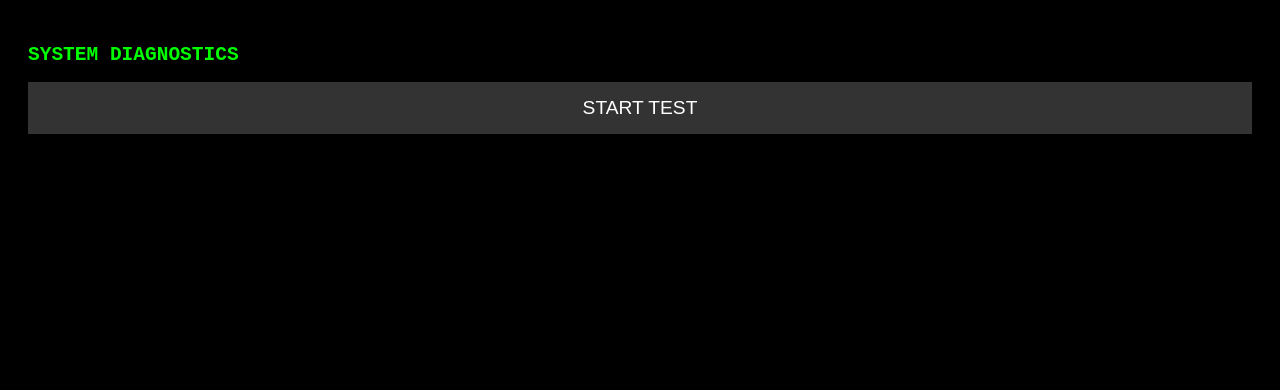
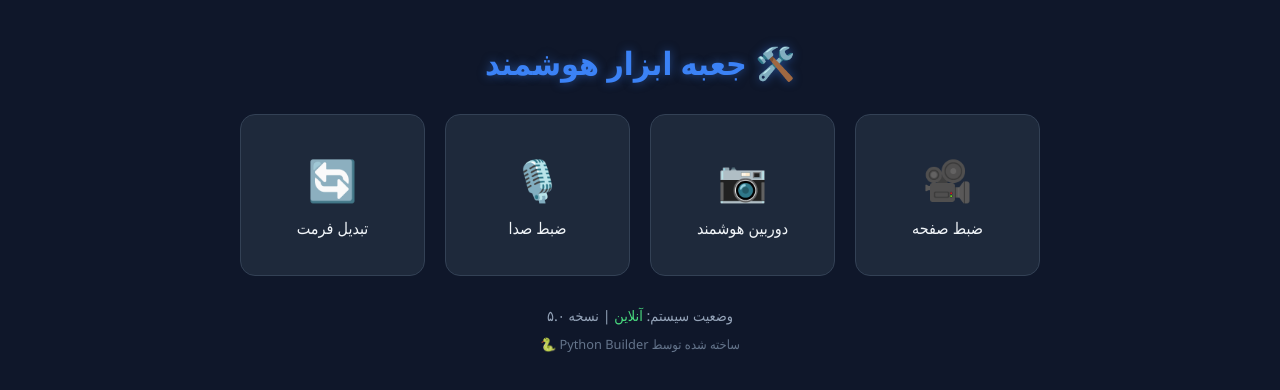
Before and after one commit to mohammadnb82/smart-tools, a plain HTML site: page index.html in a window 1280 px wide. Drawn offline with Linux system fonts and the light colour scheme.

Commit message:
Deploying to gh-pages from @ mohammadnb82/smart-tools@5166fea6a1c96e03b05e60bb925a3f724d3a1c4c 🚀

```diff
--- a/index.html
+++ b/index.html
@@ -1,79 +1,124 @@
+
 <!DOCTYPE html>
-
-<html lang="en">
+<html lang="fa" dir="rtl">
 <head>
     <meta charset="UTF-8">
     <meta name="viewport" content="width=device-width, initial-scale=1.0">
-    <title>System Check</title>
+    <title>Smart Tools V5 - Auto Built</title>
     <style>
-        body { background: #000; color: #0f0; font-family: monospace; padding: 20px; }
-        .step { border: 1px solid #333; margin: 10px 0; padding: 10px; border-radius: 5px; }
-        .success { color: #0f0; border-color: #0f0; }
-        .error { color: #f00; border-color: #f00; }
-        button { width: 100%; padding: 15px; font-size: 1.2rem; background: #333; color: white; border: none; margin-bottom: 20px; cursor: pointer; }
+        :root {
+            --bg-color: #0f172a;
+            --card-bg: #1e293b;
+            --text-color: #f1f5f9;
+            --accent: #3b82f6;
+            --accent-hover: #2563eb;
+        }
+
+        body {
+            font-family: 'Segoe UI', Tahoma, Geneva, Verdana, sans-serif;
+            background-color: var(--bg-color);
+            color: var(--text-color);
+            margin: 0;
+            padding: 20px;
+            display: flex;
+            flex-direction: column;
+            align-items: center;
+            min-height: 100vh;
+        }
+
+        h1 {
+            color: var(--accent);
+            text-shadow: 0 0 10px rgba(59, 130, 246, 0.5);
+            margin-bottom: 30px;
+            text-align: center;
+        }
+
+        .container {
+            display: grid;
+            grid-template-columns: repeat(auto-fit, minmax(150px, 1fr));
+            gap: 20px;
+            width: 100%;
+            max-width: 800px;
+        }
+
+        .tool-card {
+            background-color: var(--card-bg);
+            border-radius: 15px;
+            padding: 20px;
+            text-align: center;
+            transition: transform 0.2s, box-shadow 0.2s;
+            cursor: pointer;
+            border: 1px solid #334155;
+            text-decoration: none;
+            color: var(--text-color);
+            display: flex;
+            flex-direction: column;
+            align-items: center;
+            justify-content: center;
+            height: 120px;
+        }
+
+        .tool-card:hover {
+            transform: translateY(-5px);
+            box-shadow: 0 10px 20px rgba(0, 0, 0, 0.3);
+            border-color: var(--accent);
+        }
+
+        .icon {
+            font-size: 40px;
+            margin-bottom: 10px;
+        }
+
+        .status {
+            margin-top: 30px;
+            font-size: 0.9em;
+            color: #94a3b8;
+            text-align: center;
+        }
+
+        .footer-note {
+            margin-top: 10px;
+            font-size: 0.8em;
+            color: #64748b;
+        }
     </style>
 </head>
 <body>
-    <h2>SYSTEM DIAGNOSTICS</h2>
-    <button onclick="runTest()">START TEST</button>
-    <div id="logs"></div>
-    <script>
-        const log = (msg, type='neutral') => {
-            const div = document.createElement('div');
-            div.className = 'step ' + type;
-            div.innerHTML = msg;
-            document.getElementById('logs').appendChild(div);
-        }
 
-        async function runTest() {
-            document.getElementById('logs').innerHTML = '';
+    <h1>🛠️ جعبه ابزار هوشمند</h1>
 
-            // Test 1: CDN
-            log('Checking Internet/CDN...');
-            try {
-                await fetch('https://cdn.jsdelivr.net/npm/@tensorflow/tfjs@3.18.0/dist/tf.min.js', {method:'HEAD'});
-                log('CDN Connection: OK', 'success');
-            } catch(e) {
-                log('CDN Failed (Check VPN): ' + e.message, 'error');
-                return;
-            }
+    <div class="container">
+        <!-- ابزار ۱: ضبط صفحه -->
+        <a href="#" class="tool-card" onclick="alert('قابلیت ضبط صفحه به زودی فعال می‌شود')">
+            <div class="icon">🎥</div>
+            <div>ضبط صفحه</div>
+        </a>
 
-            // Test 2: Camera
-            log('Checking Camera Permissions...');
-            try {
-                const stream = await navigator.mediaDevices.getUserMedia({video:true});
-                stream.getTracks().forEach(t=>t.stop());
-                log('Camera Access: OK', 'success');
-            } catch(e) {
-                log('Camera Blocked: ' + e.message, 'error');
-                return;
-            }
+        <!-- ابزار ۲: دوربین -->
+        <a href="camera.html" class="tool-card">
+            <div class="icon">📷</div>
+            <div>دوربین هوشمند</div>
+        </a>
 
-            // Test 3: TFJS
-            log('Loading TensorFlow...');
-            try {
-                await import('https://cdn.jsdelivr.net/npm/@tensorflow/tfjs@3.18.0/dist/tf.min.js');
-                await import('https://cdn.jsdelivr.net/npm/@tensorflow/tfjs-backend-webgl@3.18.0/dist/tf-backend-webgl.js');
-                await import('https://cdn.jsdelivr.net/npm/@tensorflow-models/pose-detection@2.0.0/dist/pose-detection.js');
-                log('Libraries Loaded: OK', 'success');
-            } catch(e) {
-                log('Library Load Failed: ' + e.message, 'error');
-                return;
-            }
+        <!-- ابزار ۳: ضبط صدا -->
+        <a href="#" class="tool-card">
+            <div class="icon">🎙️</div>
+            <div>ضبط صدا</div>
+        </a>
 
-            // Test 4: Model
-            log('Downloading AI Model...');
-            try {
-                await tf.ready();
-                const detector = await poseDetection.createDetector(poseDetection.SupportedModels.MoveNet, {modelType: poseDetection.movenet.modelType.SINGLEPOSE_LIGHTNING});
-                log('Model Downloaded: OK', 'success');
+        <!-- ابزار ۴: تبدیل فرمت -->
+        <a href="#" class="tool-card">
+            <div class="icon">🔄</div>
+            <div>تبدیل فرمت</div>
+        </a>
+    </div>
 
-                // Final Success
-                log('ALL SYSTEMS GO. <a href="camera.html" style="color:white;font-weight:bold;">[ OPEN CAMERA ]</a>', 'success');
-            } catch(e) {
-                log('Model Error (VPN?): ' + e.message, 'error');
-            }
-        }
-    </script>
+    <div class="status">
+        وضعیت سیستم: <span style="color: #4ade80">آنلاین</span> | نسخه ۵.۰
+    </div>
+    <div class="footer-note">
+        ساخته شده توسط Python Builder 🐍
+    </div>
+
 </body>
 </html>
```
Also changed, not shown: camera.html (+28 -36 lines).
